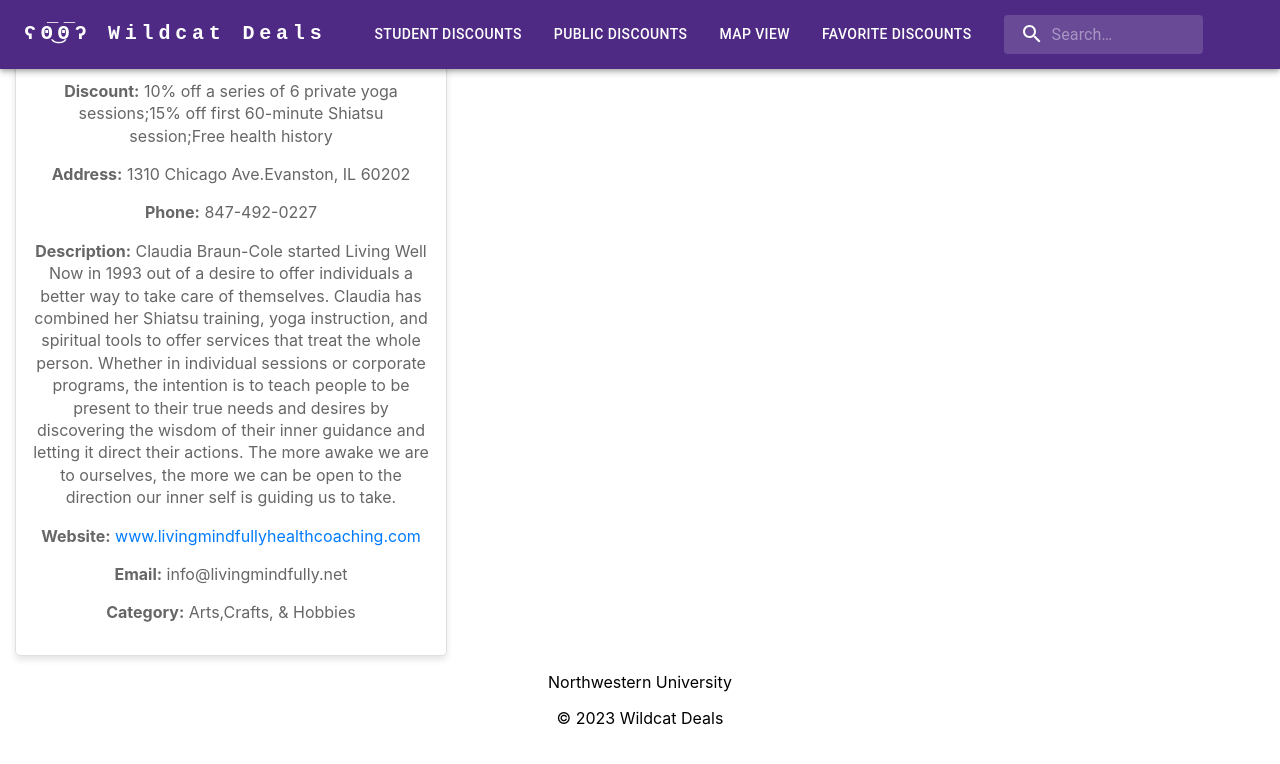
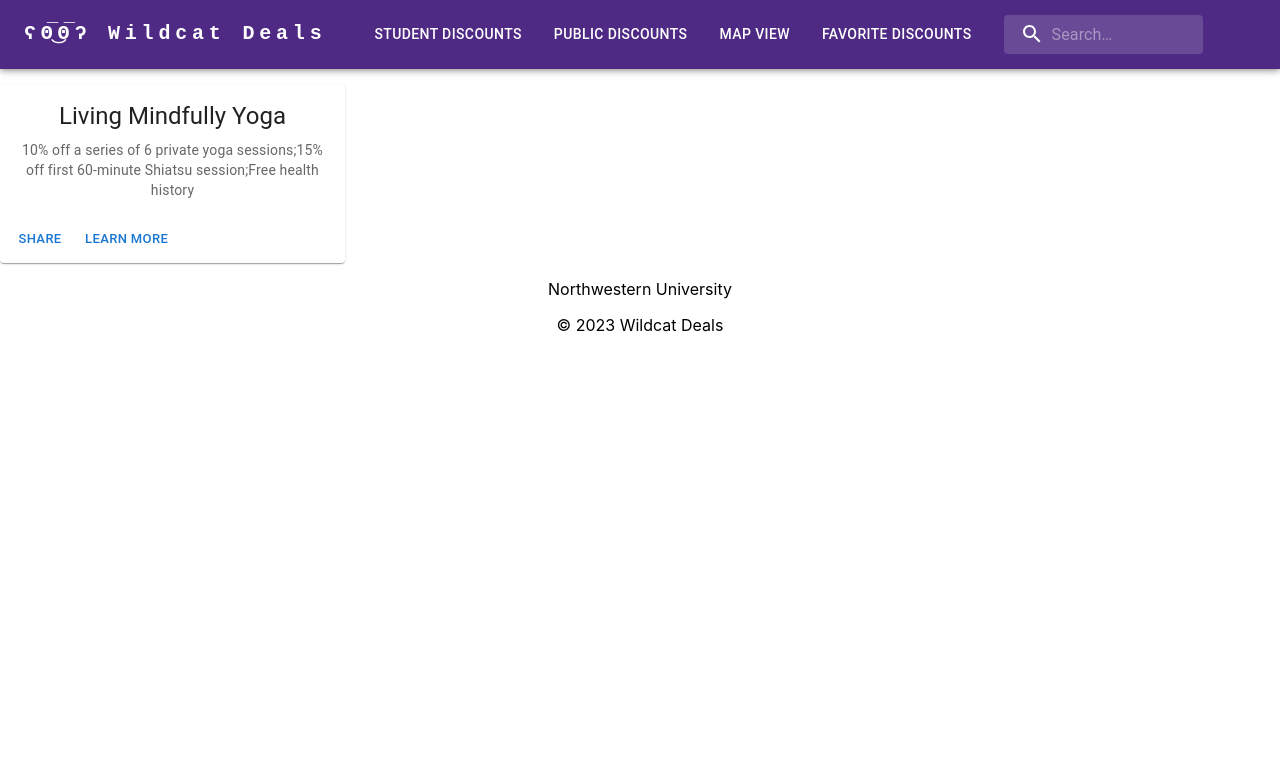
Before and after one commit to 392-f23/WildcatDeals, a React (Vite) app: page / in a window 1280 px wide. Shown: the top 764 px of the page. Built offline with nearby package versions, Linux system fonts and the light colour scheme.

Commit message:
UI and Deals modal

```diff
--- a/src/App.jsx
+++ b/src/App.jsx
@@ -1,10 +1,21 @@
-import React, { useEffect } from "react";
+import React, { useEffect, useState } from "react";
 import "./App.css";
 
 import Banner from "./components/Banner";
 import DealCard from "./components/DealCard";
+import DealModal from "./components/DealModal";
 
 const App = () => {
+  const [isModalOpen, setModalOpen] = useState(false);
+
+  const handleOpenModal = () => {
+    setModalOpen(true);
+  };
+
+  const handleCloseModal = () => {
+    setModalOpen(false);
+  };
+
   const deal = {
     "Name": "Living Mindfully Yoga",
     "Discount": "10% off a series of 6 private yoga sessions;15% off first 60-minute Shiatsu session;Free health history",
@@ -19,9 +30,9 @@
     return (
         <div className="App min-h-screen flex flex-col">
             <Banner />
-            <div className="flex-grow">
+            <div className="flex-grow" style={{ paddingTop: '84px' }}>
             </div>
-            <DealCard deal={deal} />
+            <DealCard deal={deal} handleOpenModal={handleOpenModal} />
             <footer className="w-full p-8">
                 <p className="text-center text-default-500 text-sm">Northwestern University</p>
                 <p className="text-center text-default-500 text-sm">© 2023 Wildcat Deals</p>
--- a/src/components/DealCard.jsx
+++ b/src/components/DealCard.jsx
@@ -1,19 +1,38 @@
-import React from 'react';
-import "./DealCard.css";
 
-function DealCard({ deal }) {
+
+import * as React from 'react';
+import Card from '@mui/material/Card';
+import CardActions from '@mui/material/CardActions';
+import CardContent from '@mui/material/CardContent';
+import CardMedia from '@mui/material/CardMedia';
+import Button from '@mui/material/Button';
+import Typography from '@mui/material/Typography';
+import DealModal from "./DealModal";
+
+
+export default function DealCard({ deal }) {
   return (
-    <div className="deal-card">
-      <h2>{deal.Name}</h2>
-      <p><strong>Discount:</strong> {deal.Discount}</p>
-      <p><strong>Address:</strong> {deal.Address}</p>
-      <p><strong>Phone:</strong> {deal.Phone}</p>
-      <p><strong>Description:</strong> {deal.Description}</p>
-      <p><strong>Website:</strong> <a href={deal.Website} target="_blank" rel="noopener noreferrer">{deal.Website}</a></p>
-      <p><strong>Email:</strong> {deal.Email}</p>
-      <p><strong>Category:</strong> {deal.Category}</p>
-    </div>
+    <Card sx={{ maxWidth: 345 }}>
+      {/* <CardMedia
+        component="img"
+        alt="green iguana"
+        height="100"
+        image="/static/images/cards/contemplative-reptile.jpg"
+      /> */}
+      <CardContent>
+        <Typography gutterBottom variant="h5" component="div">
+          {deal.Name}
+        </Typography>
+        <Typography variant="body2" color="text.secondary">
+          {deal.Discount}
+        </Typography>
+      </CardContent>
+      <CardActions>
+        <Button size="small">Share</Button>
+        <DealModal deal={deal} />
+        {/* <Button size="small" onClick={handleOpenModal}>Learn More</Button> */}
+
+      </CardActions>
+    </Card>
   );
 }
-
-export default DealCard;
--- /dev/null
+++ b/src/components/DealModal.jsx
@@ -0,0 +1,65 @@
+import * as React from 'react';
+import Box from '@mui/material/Box';
+import Button from '@mui/material/Button';
+import Typography from '@mui/material/Typography';
+import Modal from '@mui/material/Modal';
+
+const style = {
+  position: 'absolute',
+  top: '50%',
+  left: '50%',
+  transform: 'translate(-50%, -50%)',
+  width: 400,
+  bgcolor: 'background.paper',
+  border: '2px solid #000',
+  boxShadow: 24,
+  p: 4,
+};
+
+
+export default function DealModal( {deal} ) {
+  const [open, setOpen] = React.useState(false);
+  const handleOpen = () => setOpen(true);
+  const handleClose = () => setOpen(false);
+
+  return (
+    <div>
+      <Button onClick={handleOpen} size="small">Learn More</Button>
+      <Modal
+        open={open}
+        onClose={handleClose}
+        aria-labelledby="modal-modal-title"
+        aria-describedby="modal-modal-description"
+      >
+        <Box sx={style}>
+          <Typography id="modal-modal-title" variant="h6" component="h2">
+            { deal.Name }
+          </Typography>
+          <Typography id="modal-modal-description" sx={{ mt: 2 }}>
+            { deal.Description }
+          </Typography>
+
+          <Typography id="modal-modal-description" sx={{ mt: 2 }}>
+            { deal.Discount }
+          </Typography>
+
+          <Typography id="modal-modal-description" sx={{ mt: 2 }}>
+            { deal.Address }
+          </Typography>
+
+          <Typography id="modal-modal-description" sx={{ mt: 2 }}>
+            { deal.Phone }
+          </Typography>
+
+            <Typography id="modal-modal-description" sx={{ mt: 2 }}>
+            { deal.Email }
+          </Typography>
+
+          <Typography id="modal-modal-description" sx={{ mt: 2 }}>
+            { deal.Website }
+        </Typography>
+        </Box>
+      </Modal>
+    </div>
+  );
+}
```
